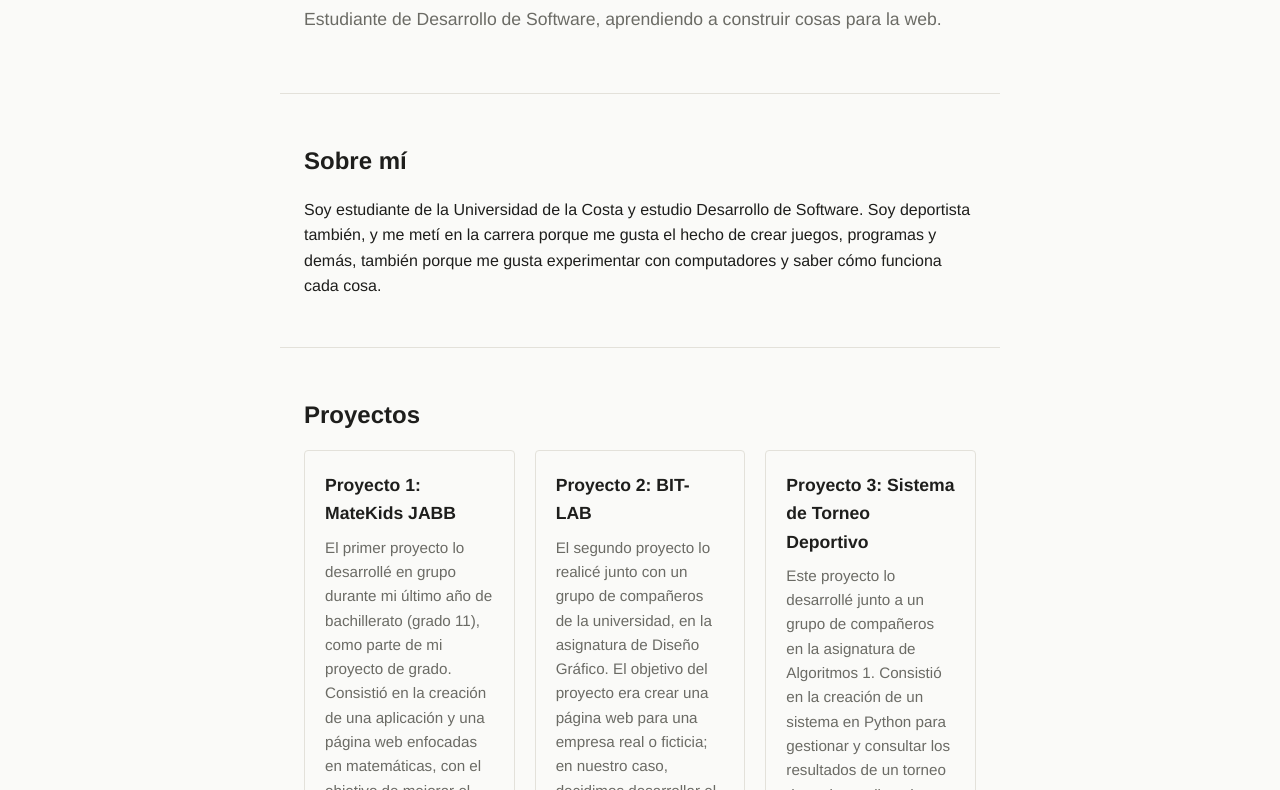
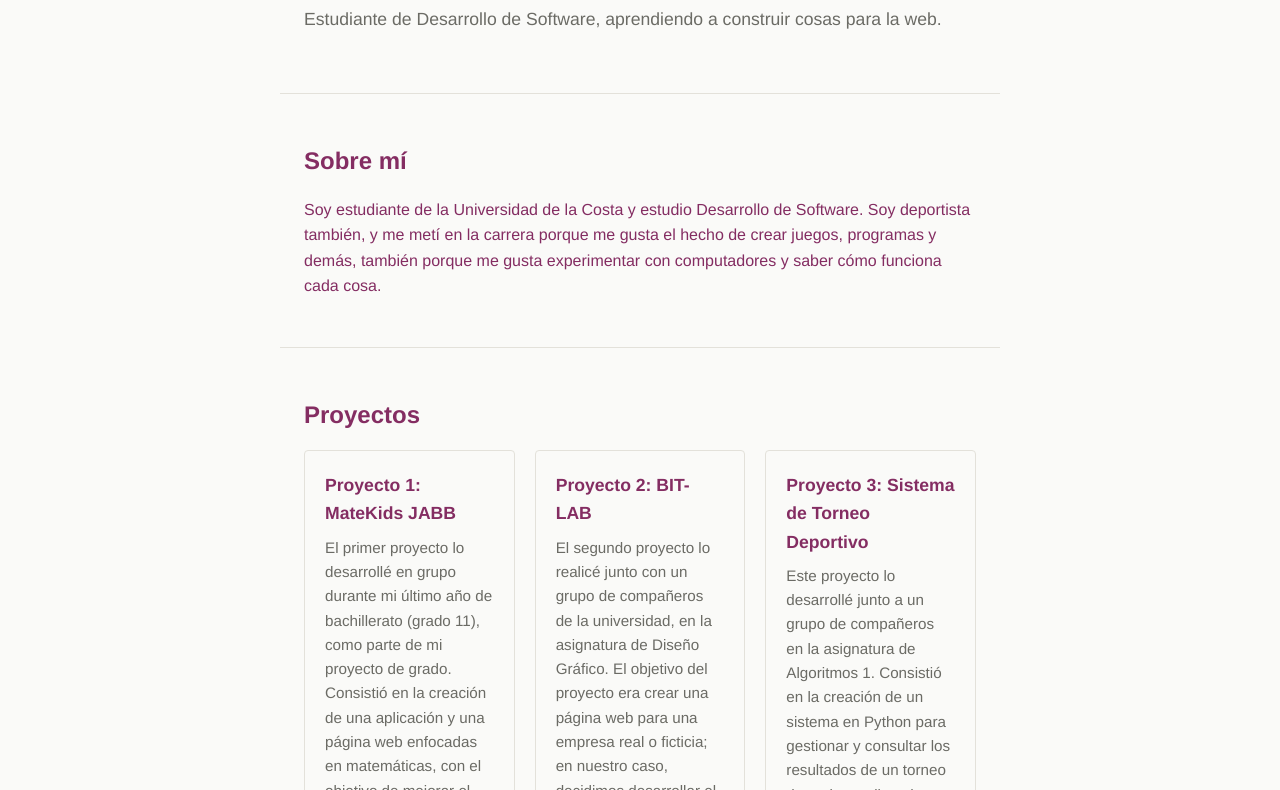
Before and after one commit to juanguillermojimenez2008-coder/Mi-portafolio, a plain HTML site: page index.html in a window 1280 px wide. Shown: the part 215-1005 px from the top of the page. Drawn offline with Linux system fonts and the light colour scheme.

Commit message:
Update style.css

```diff
--- a/style.css
+++ b/style.css
@@ -1,6 +1,6 @@
 :root {
   --bg: #FAFAF8;
-  --text: #1E1E1C;
+  --text: #842d62;
   --muted: #6B6B65;
   --accent: #c33e80;
   --border: #E3E1DA;
```
